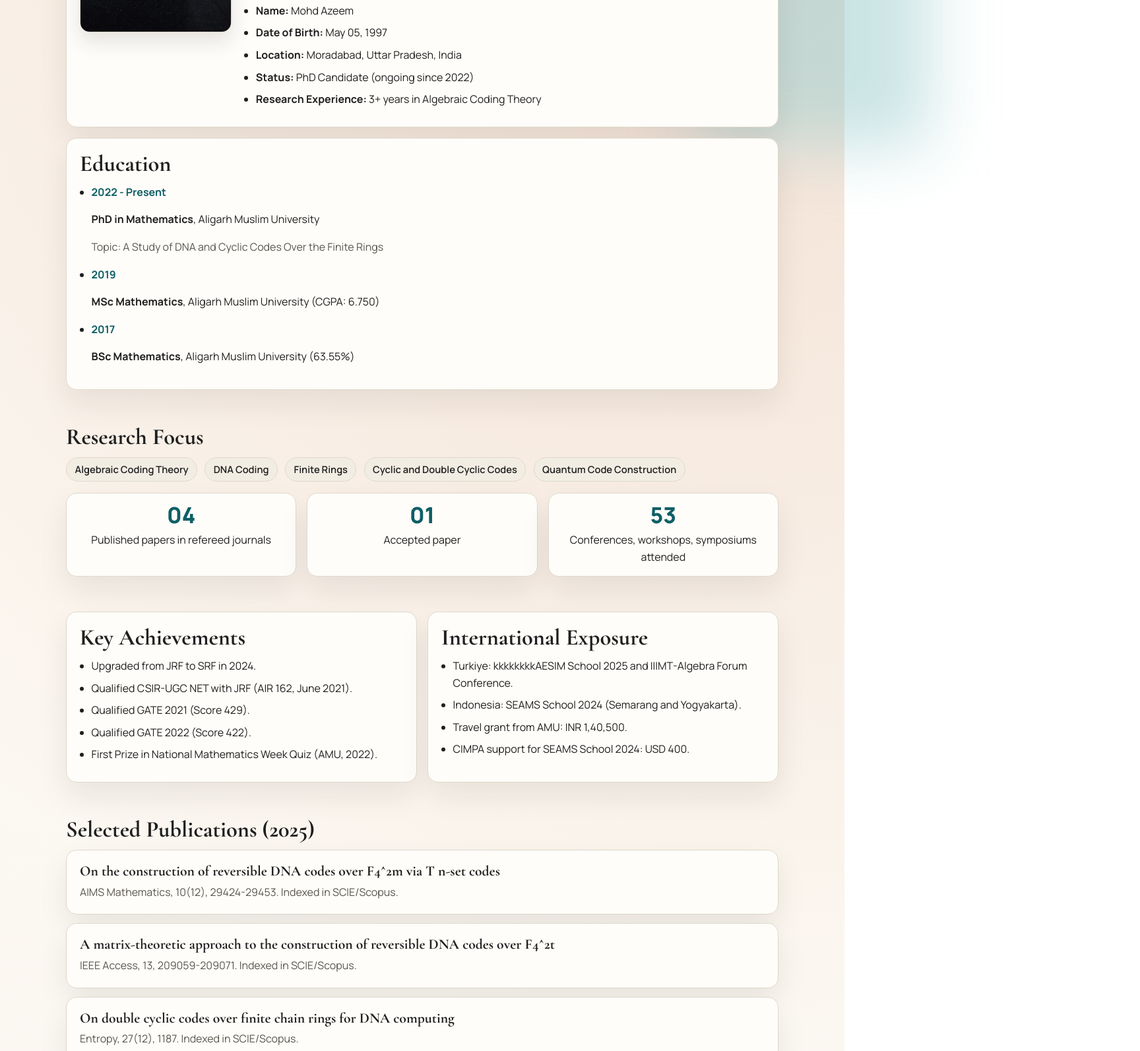
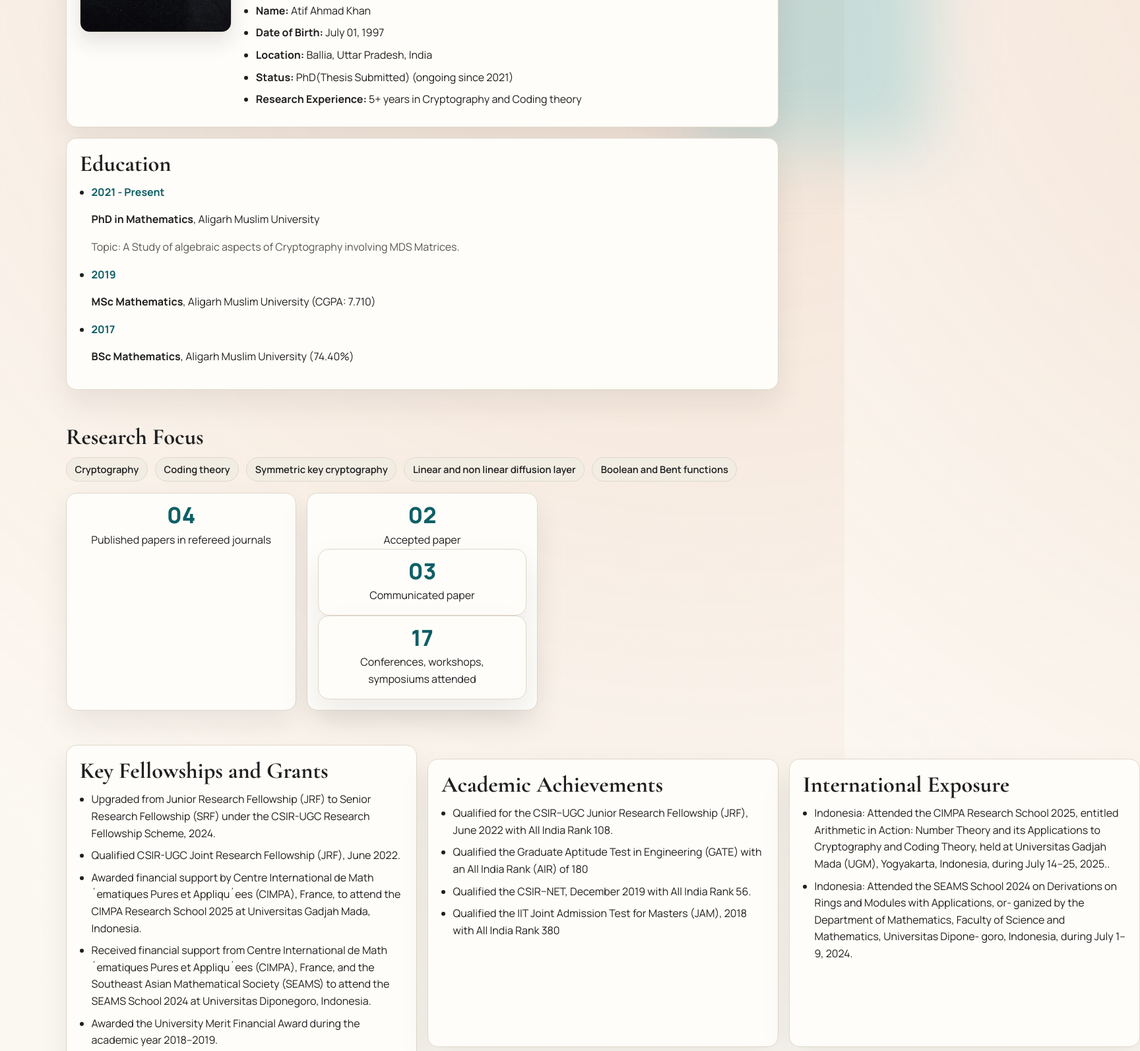
Before and after one commit to atifkhanalig1997/atifkhan1997.github.io, a plain HTML site: page index.html in a window 1280 px wide. Shown: the part 576-2169 px from the top of the page at 66% size, 1728 px wide, since content can reach past the window. Drawn offline with nearby package versions, Linux system fonts and the light colour scheme.

Commit message:
Update index.html

```diff
--- a/index.html
+++ b/index.html
@@ -23,7 +23,7 @@
     <header class="topbar">
       <div class="container topbar-inner">
         <div class="brand-wrap">
-          <p class="name-tag">Mohd Azeem</p>
+          <p class="name-tag">Atif Ahmad Khan</p>
         </div>
         <nav>
           <a href="#about">About</a>
@@ -53,16 +53,16 @@
               <img class="profile-photo" src="photo_AZEEM.png" alt="Portrait of Mohd Azeem" />
             </figure>
             <div>
-              <p class="profile-designation">PhD Scholar in Algebraic Coding Theory and DNA Codes</p>
+              <p class="profile-designation">PhD(Thesis Submitted) in Cryptography</p>
               <p class="muted profile-bio">
                 Atif Ahmad Khan is a Ph.D. scholar in Mathematics at Aligarh Muslim University, India, specializing in algebraic cryptography, coding theory, finite fields, and Galois rings. His research focuses on the algebraic construction and analysis of MDS matrices for diffusion layers in symmetric-key cryptography, with particular emphasis on circulant, Cauchy, quasi-recursive, and skew-polynomial-based MDS matrices. His work combines rigorous algebraic techniques with applications in cryptographic design, coding theory, and lightweight cryptography, contributing to the development of efficient and secure diffusion mechanisms for modern block ciphers.
               </p>
               <ul class="info-list">
-                <li><strong>Name:</strong> Mohd Azeem</li>
-                <li><strong>Date of Birth:</strong> May 05, 1997</li>
-                <li><strong>Location:</strong> Moradabad, Uttar Pradesh, India</li>
-                <li><strong>Status:</strong> PhD Candidate (ongoing since 2022)</li>
-                <li><strong>Research Experience:</strong> 3+ years in Algebraic Coding Theory</li>
+                <li><strong>Name:</strong> Atif Ahmad Khan</li>
+                <li><strong>Date of Birth:</strong> July 01, 1997</li>
+                <li><strong>Location:</strong> Ballia, Uttar Pradesh, India</li>
+                <li><strong>Status:</strong> PhD(Thesis Submitted) (ongoing since 2021)</li>
+                <li><strong>Research Experience:</strong> 5+ years in Cryptography and Coding theory</li>
               </ul>
             </div>
           </div>
@@ -72,17 +72,17 @@
           <h2>Education</h2>
           <ul class="timeline">
             <li>
-              <p class="year">2022 - Present</p>
+              <p class="year">2021 - Present</p>
               <p><strong>PhD in Mathematics</strong>, Aligarh Muslim University</p>
-              <p class="muted">Topic: A Study of DNA and Cyclic Codes Over the Finite Rings</p>
+              <p class="muted">Topic: A Study of algebraic aspects of Cryptography involving MDS Matrices.</p>
             </li>
             <li>
               <p class="year">2019</p>
-              <p><strong>MSc Mathematics</strong>, Aligarh Muslim University (CGPA: 6.750)</p>
+              <p><strong>MSc Mathematics</strong>, Aligarh Muslim University (CGPA: 7.710)</p>
             </li>
             <li>
               <p class="year">2017</p>
-              <p><strong>BSc Mathematics</strong>, Aligarh Muslim University (63.55%)</p>
+              <p><strong>BSc Mathematics</strong>, Aligarh Muslim University (74.40%)</p>
             </li>
           </ul>
         </article>
@@ -91,11 +91,11 @@
       <section id="research" class="container reveal">
         <h2>Research Focus</h2>
         <div class="chips">
-          <span>Algebraic Coding Theory</span>
-          <span>DNA Coding</span>
-          <span>Finite Rings</span>
-          <span>Cyclic and Double Cyclic Codes</span>
-          <span>Quantum Code Construction</span>
+          <span>Cryptography</span>
+          <span>Coding theory</span>
+          <span>Symmetric key cryptography</span>
+          <span>Linear and non linear diffusion layer</span>
+          <span>Boolean and Bent functions</span>
         </div>
 
         <div class="grid three stats">
@@ -104,35 +104,59 @@
             <p class="stat-label">Published papers in refereed journals</p>
           </article>
           <article class="stat-card">
-            <p class="stat-number">01</p>
+            <p class="stat-number">02</p>
             <p class="stat-label">Accepted paper</p>
+            <article class="stat-card">
+            <p class="stat-number">03</p>
+            <p class="stat-label">Communicated paper</p>
           </article>
           <article class="stat-card">
-            <p class="stat-number">53</p>
+            <p class="stat-number">17</p>
             <p class="stat-label">Conferences, workshops, symposiums attended</p>
           </article>
         </div>
       </section>
 
+       <section class="container grid two reveal">
+        <article class="card">
+          <h2>Key Fellowships and Grants</h2>
+          <ul class="bullet-list">
+            <li>Upgraded from Junior Research Fellowship (JRF) to Senior Research Fellowship (SRF) under the
+CSIR-UGC Research Fellowship Scheme, 2024.</li>
+            <li>Qualified CSIR-UGC Joint Research Fellowship (JRF), June 2022.</li>
+            <li>Awarded financial support by Centre International de Math´ematiques Pures et Appliqu´ees
+(CIMPA), France, to attend the CIMPA Research School 2025 at Universitas Gadjah Mada,
+Indonesia.</li>
+            <li>Received financial support from Centre International de Math´ematiques Pures et Appliqu´ees
+(CIMPA), France, and the Southeast Asian Mathematical Society (SEAMS) to attend the
+SEAMS School 2024 at Universitas Diponegoro, Indonesia.</li>
+            <li>Awarded the University Merit Financial Award during the academic year 2018–2019.</li>
+          </ul>
+        </article>
+
       <section class="container grid two reveal">
         <article class="card">
-          <h2>Key Achievements</h2>
+          <h2>Academic Achievements</h2>
           <ul class="bullet-list">
-            <li>Upgraded from JRF to SRF in 2024.</li>
-            <li>Qualified CSIR-UGC NET with JRF (AIR 162, June 2021).</li>
-            <li>Qualified GATE 2021 (Score 429).</li>
-            <li>Qualified GATE 2022 (Score 422).</li>
-            <li>First Prize in National Mathematics Week Quiz (AMU, 2022).</li>
+            <li>Qualified for the CSIR–UGC Junior Research Fellowship (JRF), June 2022
+with All India Rank 108.</li>
+            <li>Qualified the Graduate Aptitude Test in Engineering (GATE) with an All India Rank
+(AIR) of 180</li>
+            <li>Qualified the CSIR–NET, December 2019 with All India Rank 56.</li>
+            <li>Qualified the IIT Joint Admission Test for Masters (JAM), 2018 with All
+India Rank 380</li>
           </ul>
         </article>
 
         <article class="card">
           <h2>International Exposure</h2>
           <ul class="bullet-list">
-            <li>Turkiye: kkkkkkkkAESIM School 2025 and IIIMT-Algebra Forum Conference.</li>
-            <li>Indonesia: SEAMS School 2024 (Semarang and Yogyakarta).</li>
-            <li>Travel grant from AMU: INR 1,40,500.</li>
-            <li>CIMPA support for SEAMS School 2024: USD 400.</li>
+            <li>Indonesia: Attended the CIMPA Research School 2025, entitled Arithmetic in Action: Number Theory
+and its Applications to Cryptography and Coding Theory, held at Universitas Gadjah Mada
+(UGM), Yogyakarta, Indonesia, during July 14–25, 2025..</li>
+            <li>Indonesia: Attended the SEAMS School 2024 on Derivations on Rings and Modules with Applications, or-
+ganized by the Department of Mathematics, Faculty of Science and Mathematics, Universitas Dipone-
+goro, Indonesia, during July 1–9, 2024. </li>
           </ul>
         </article>
       </section>
```
